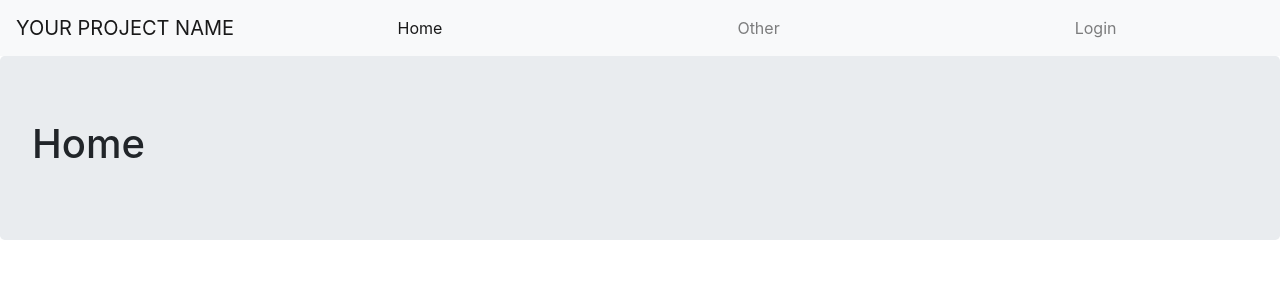
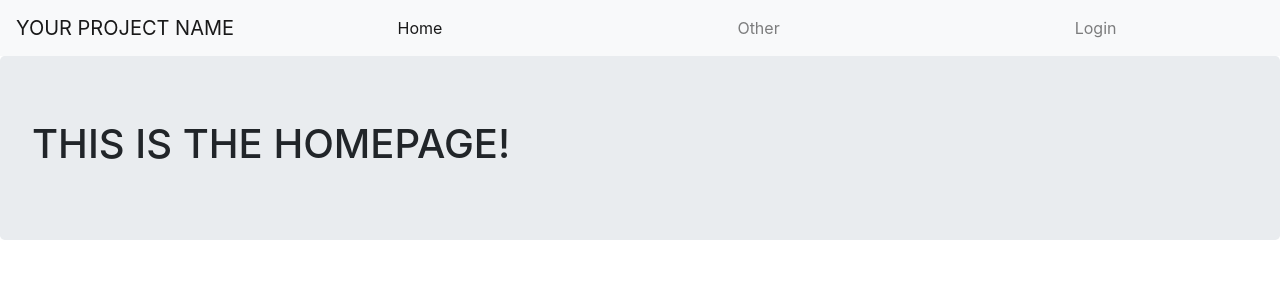
Before and after one commit to JasonNelemans/coolstory-client-old, a React (Create React App) app: page / in a window 1280 px wide. Shown: the top 300 px of the page. Built offline with nearby package versions, Linux system fonts and the light colour scheme; no server answers.

Commit message:
created home page

```diff
--- a/src/App.js
+++ b/src/App.js
@@ -7,17 +7,13 @@ import Loading from "./components/Loading";
 import MessageBox from "./components/MessageBox";
 import SignUp from "./pages/SignUp";
 import Login from "./pages/Login";
+import Home from './pages/Home';
 
 import { useDispatch, useSelector } from "react-redux";
 import { selectAppLoading } from "./store/appState/selectors";
 import { getUserWithStoredToken } from "./store/user/actions";
 import { Jumbotron } from "react-bootstrap";
 
-const Home = () => (
-  <Jumbotron>
-    <h1>Home</h1>
-  </Jumbotron>
-);
 const Other = () => (
   <Jumbotron>
     <h1>Other</h1>
--- /dev/null
+++ b/src/pages/Home/index.js
@@ -0,0 +1,10 @@
+import React from 'react';
+import { Jumbotron } from 'react-bootstrap';
+
+export default function Home() {
+  return (
+    <Jumbotron >
+      <h1>THIS IS THE HOMEPAGE!</h1>
+    </Jumbotron>
+  )
+}
```
Also changed, not shown: src/store/home/actions.js (added).
